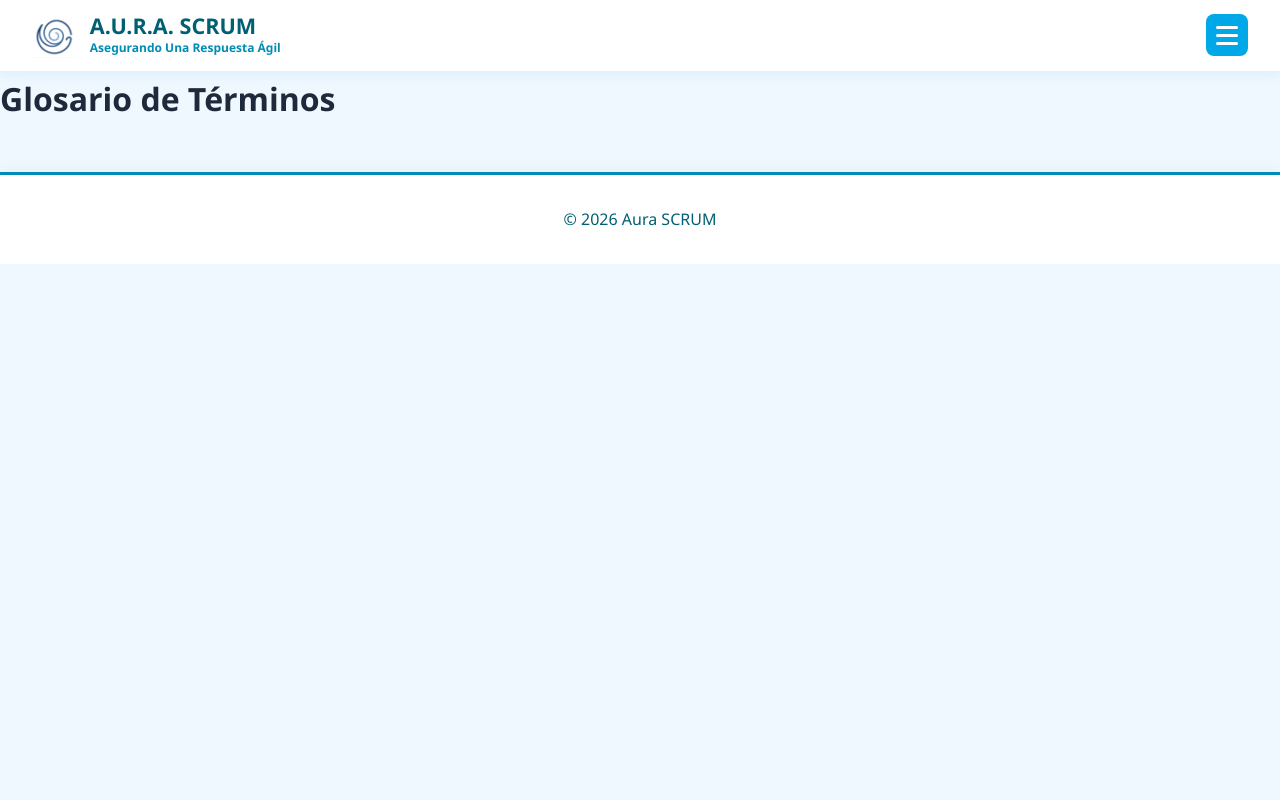
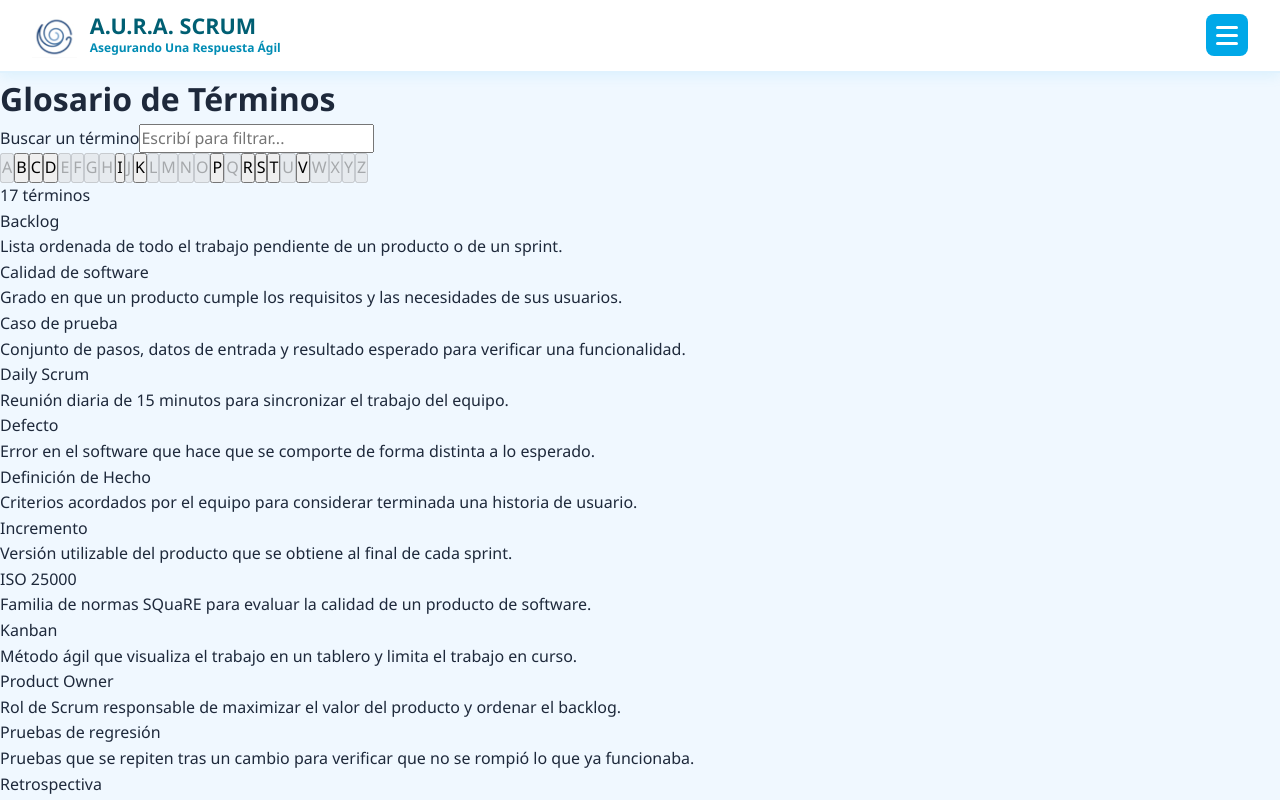
Before and after one commit to Fausto24108/Aura-Scrum, a React (Vite) app: page /glosario in a window 1280 px wide. Shown: the top 800 px of the page. Built offline with nearby package versions, Linux system fonts and the light colour scheme.

Commit message:
feat(glosario): finalizo glosario
Sprint: SPR-2 (14/10-02/11)

Tiempo: 1:30

```diff
--- a/src/paginas/Glosario/Glosario.jsx
+++ b/src/paginas/Glosario/Glosario.jsx
@@ -1,5 +1,102 @@
+import { useState } from "react";
 import "./Glosario.css";
 
+const terminos = [
+  { id: 1, termino: "Backlog", definicion: "Lista ordenada de todo el trabajo pendiente de un producto o de un sprint." },
+  { id: 2, termino: "Calidad de software", definicion: "Grado en que un producto cumple los requisitos y las necesidades de sus usuarios." },
+  { id: 3, termino: "Caso de prueba", definicion: "Conjunto de pasos, datos de entrada y resultado esperado para verificar una funcionalidad." },
+  { id: 4, termino: "Daily Scrum", definicion: "Reunión diaria de 15 minutos para sincronizar el trabajo del equipo." },
+  { id: 5, termino: "Defecto", definicion: "Error en el software que hace que se comporte de forma distinta a lo esperado." },
+  { id: 6, termino: "Definición de Hecho", definicion: "Criterios acordados por el equipo para considerar terminada una historia de usuario." },
+  { id: 7, termino: "Incremento", definicion: "Versión utilizable del producto que se obtiene al final de cada sprint." },
+  { id: 8, termino: "ISO 25000", definicion: "Familia de normas SQuaRE para evaluar la calidad de un producto de software." },
+  { id: 9, termino: "Kanban", definicion: "Método ágil que visualiza el trabajo en un tablero y limita el trabajo en curso." },
+  { id: 10, termino: "Product Owner", definicion: "Rol de Scrum responsable de maximizar el valor del producto y ordenar el backlog." },
+  { id: 11, termino: "Pruebas de regresión", definicion: "Pruebas que se repiten tras un cambio para verificar que no se rompió lo que ya funcionaba." },
+  { id: 12, termino: "Retrospectiva", definicion: "Reunión al final del sprint para analizar cómo trabajó el equipo y cómo mejorar." },
+  { id: 13, termino: "Sprint", definicion: "Período de duración fija en el que se desarrolla un incremento del producto." },
+  { id: 14, termino: "Testing", definicion: "Proceso de ejecutar el software para encontrar defectos y evaluar su calidad." },
+  { id: 15, termino: "Validación", definicion: "Comprobar que el producto construido satisface las necesidades reales del usuario." },
+  { id: 16, termino: "Verificación", definicion: "Comprobar que el producto se construye correctamente según sus especificaciones." },
+  { id: 17, termino: "Velocidad", definicion: "Cantidad de trabajo, medida en puntos, que un equipo completa por sprint." },
+];
+
+const letras = "ABCDEFGHIJKLMNOPQRSTUVWXYZ".split("");
+
+function normalizar(texto) {
+  return texto.normalize("NFD").replace(/[\u0300-\u036f]/g, "").toLowerCase();
+}
+
+function inicial(termino) {
+  return normalizar(termino).charAt(0).toUpperCase();
+}
+
 export default function Glosario() {
-  return <main className="glosario-page"><h1>Glosario de Términos</h1></main>;
+  const [busqueda, setBusqueda] = useState("");
+  const [letra, setLetra] = useState("");
+
+  const letrasConTerminos = new Set(terminos.map((t) => inicial(t.termino)));
+
+  const visibles = terminos
+    .filter((t) => {
+      const coincideBusqueda = normalizar(t.termino + " " + t.definicion).includes(
+        normalizar(busqueda)
+      );
+      const coincideLetra = letra === "" || inicial(t.termino) === letra;
+      return coincideBusqueda && coincideLetra;
+    })
+    .sort((a, b) => a.termino.localeCompare(b.termino, "es"));
+
+  function elegirLetra(l) {
+    if (letra === l) {
+      setLetra("");
+    } else {
+      setLetra(l);
+    }
+  }
+
+  return (
+    <main className="glosario-page">
+      <h1>Glosario de Términos</h1>
+
+      <label htmlFor="buscador">Buscar un término</label>
+      <input
+        id="buscador"
+        type="text"
+        placeholder="Escribí para filtrar..."
+        value={busqueda}
+        onChange={(e) => setBusqueda(e.target.value)}
+      />
+
+      <nav className="glosario-indice" aria-label="Índice de letras">
+        {letras.map((l) => (
+          <button
+            key={l}
+            className={letra === l ? "letra activa" : "letra"}
+            onClick={() => elegirLetra(l)}
+            disabled={!letrasConTerminos.has(l)}
+          >
+            {l}
+          </button>
+        ))}
+      </nav>
+
+      <p className="glosario-contador">
+        {visibles.length} {visibles.length === 1 ? "término" : "términos"}
+      </p>
+
+      <dl className="glosario-lista">
+        {visibles.map((t) => (
+          <div key={t.id} className="glosario-item">
+            <dt>{t.termino}</dt>
+            <dd>{t.definicion}</dd>
+          </div>
+        ))}
+      </dl>
+
+      {visibles.length === 0 && (
+        <p className="glosario-vacio">No se encontraron términos con ese filtro.</p>
+      )}
+    </main>
+  );
 }
```
